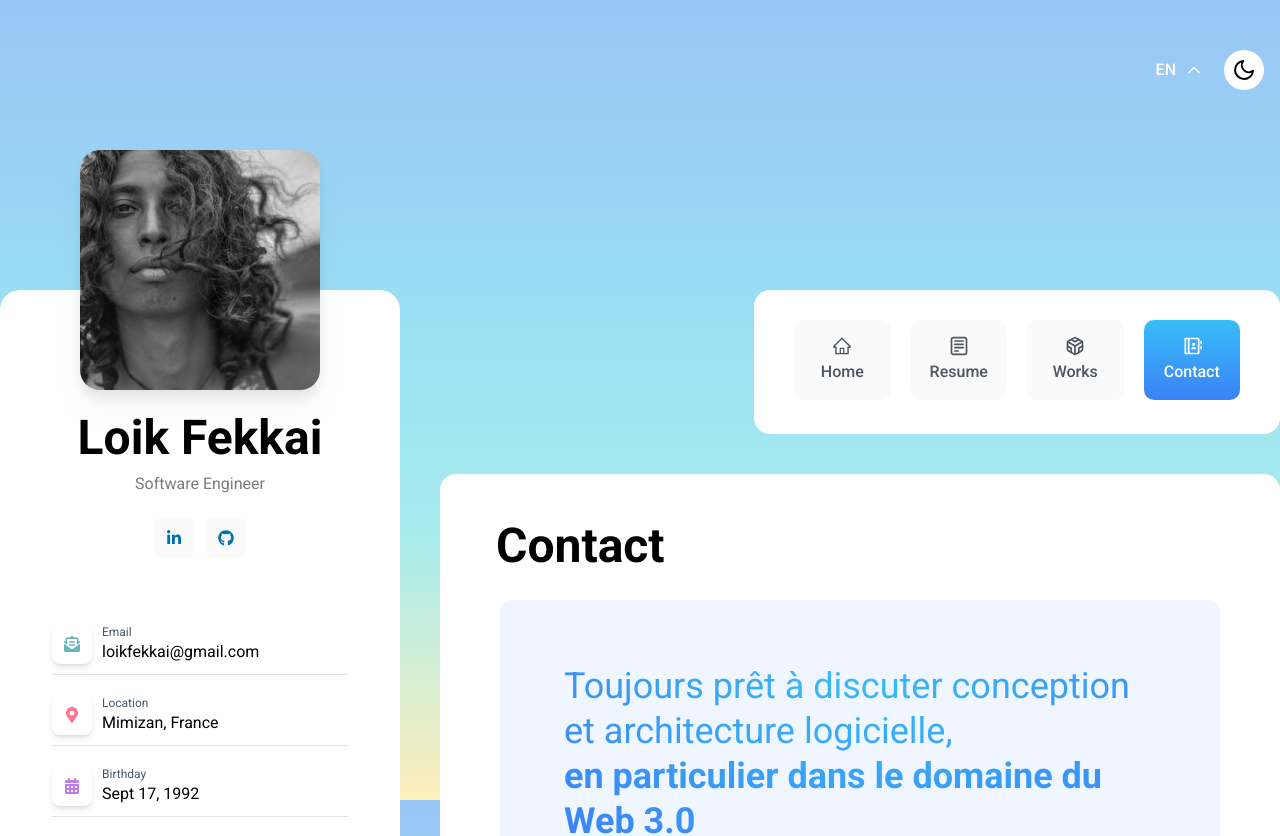
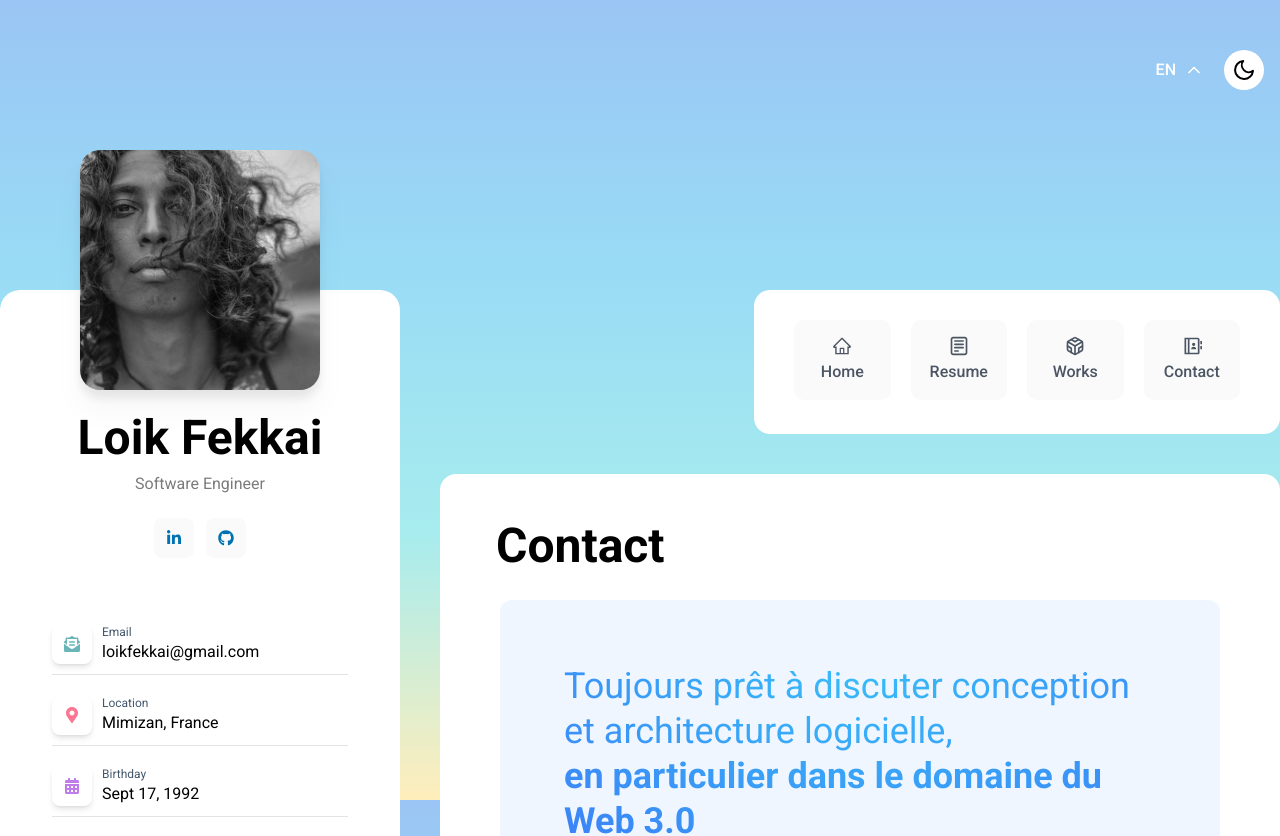
Before and after one commit to Lokicoule/portfolio, a React (Vite) app: page /fr/contact in a window 1280 px wide. Shown: the top 836 px of the page. Built offline with nearby package versions, Linux system fonts and the light colour scheme.

Commit message:
refactor(navigation): simplify mechanism

```diff
--- a/src/shared/components/navigation/Navigation.tsx
+++ b/src/shared/components/navigation/Navigation.tsx
@@ -32,7 +32,8 @@ const Navigation: NavigationComponent = ({
 
   return (
     <>
-      {viewModel.items.map((item) => (
+      {viewModel.items.map((item) => {
+        return (
           <NavigationItem
             key={item.id}
             item={item}
@@ -41,7 +42,8 @@ const Navigation: NavigationComponent = ({
             iconClassName={iconClassName}
             onClick={onClick}
           />
-      ))}
+        );
+      })}
     </>
   );
 };
--- a/src/shared/components/navigation/NavigationItem.tsx
+++ b/src/shared/components/navigation/NavigationItem.tsx
@@ -1,6 +1,5 @@
 import { Link, useLocation } from "react-router-dom";
 import { NavigationItemProps } from "./NavigationViewModel";
-import { translatingService } from "../../composition";
 
 type NavItemProps = {
   item: NavigationItemProps;
@@ -20,24 +19,16 @@ const NavigationItem: NavigationItemComponent = ({
   onClick,
 }) => {
   const location = useLocation();
-  const langPrefix = location.pathname.split("/")[1];
-  const langPath =
-    langPrefix === "en" || langPrefix === "fr"
-      ? `/${langPrefix}`
-      : translatingService.language;
-
   const currentPath = location.pathname.replace(/\/$/, "");
 
-  const isActive =
-    currentPath === `${langPath}${item.routePath}`
-      ? activeClassName
-      : defaultClassName;
+  const currentClassName =
+    currentPath === item.routePath ? activeClassName : defaultClassName;
 
   return (
     <Link
       key={item.id}
-      className={`${isActive} `}
-      to={`${langPath}${item.routePath}`}
+      className={currentClassName}
+      to={item.routePath}
       onClick={onClick}
     >
       <span className={iconClassName}>{item.icon}</span>
--- a/src/shared/components/navigation/datas/navigationData.en.tsx
+++ b/src/shared/components/navigation/datas/navigationData.en.tsx
@@ -8,25 +8,25 @@ export const navigationData: NavigationItemProps[] = [
   {
     id: "navigation-1",
     name: "Home",
-    routePath: "",
+    routePath: "/en",
     icon: <HomeIcon />,
   },
   {
     id: "navigation-2",
     name: "Resume",
-    routePath: "/resume",
+    routePath: "/en/resume",
     icon: <ResumeIcon />,
   },
   {
     id: "navigation-3",
     name: "Works",
-    routePath: "/works",
+    routePath: "/en/works",
     icon: <WorksIcon />,
   },
   {
     id: "navigation-4",
     name: "Contact",
-    routePath: "/contact",
+    routePath: "/en/contact",
     icon: <ContactIcon />,
   },
 ];
--- a/src/shared/components/navigation/datas/navigationData.fr.tsx
+++ b/src/shared/components/navigation/datas/navigationData.fr.tsx
@@ -8,25 +8,25 @@ export const navigationData: NavigationItemProps[] = [
   {
     id: "navigation-1",
     name: "À propos",
-    routePath: "",
+    routePath: "/fr",
     icon: <HomeIcon />,
   },
   {
     id: "navigation-2",
     name: "CV",
-    routePath: "/resume",
+    routePath: "/fr/resume",
     icon: <ResumeIcon />,
   },
   {
     id: "navigation-3",
     name: "Projets",
-    routePath: "/works",
+    routePath: "/fr/works",
     icon: <WorksIcon />,
   },
   {
     id: "navigation-4",
     name: "Contact",
-    routePath: "/contact",
+    routePath: "/fr/contact",
     icon: <ContactIcon />,
   },
 ];
```
Lines whose indentation alone changed are shown as unchanged.
